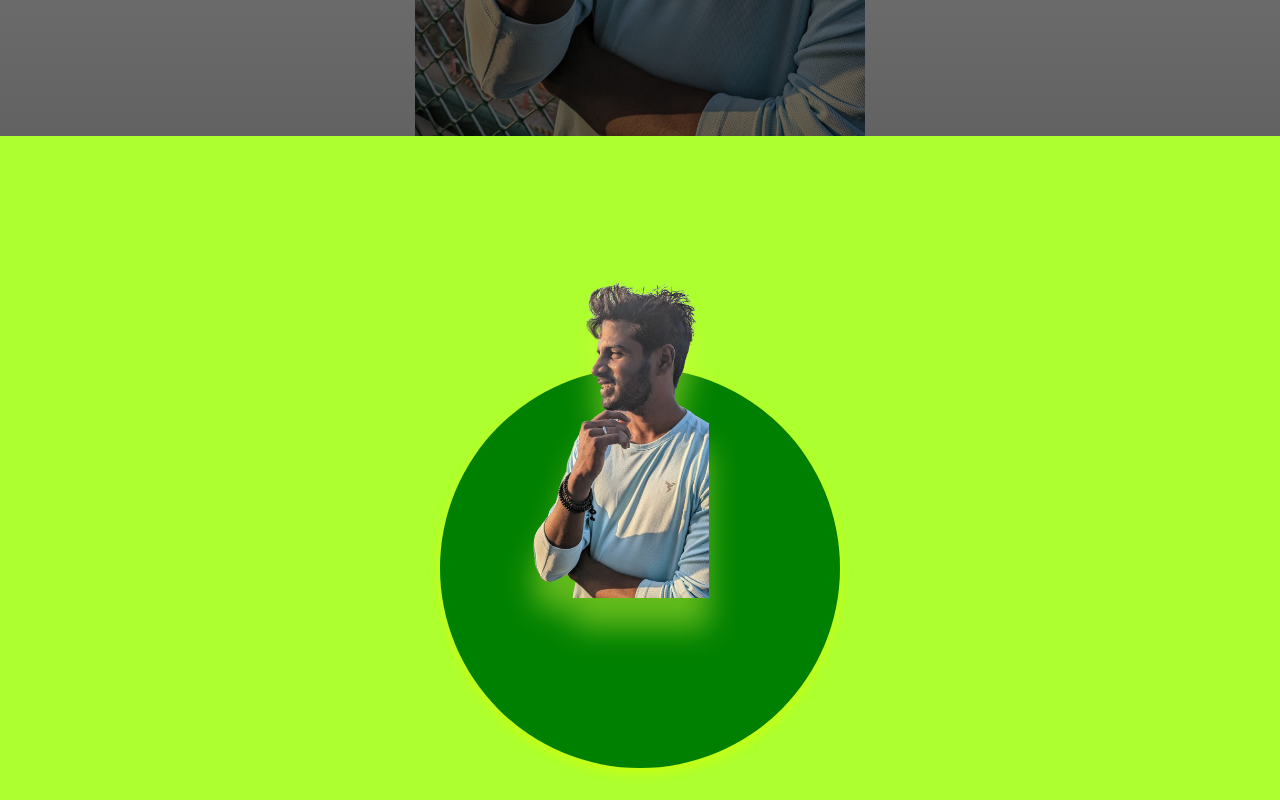
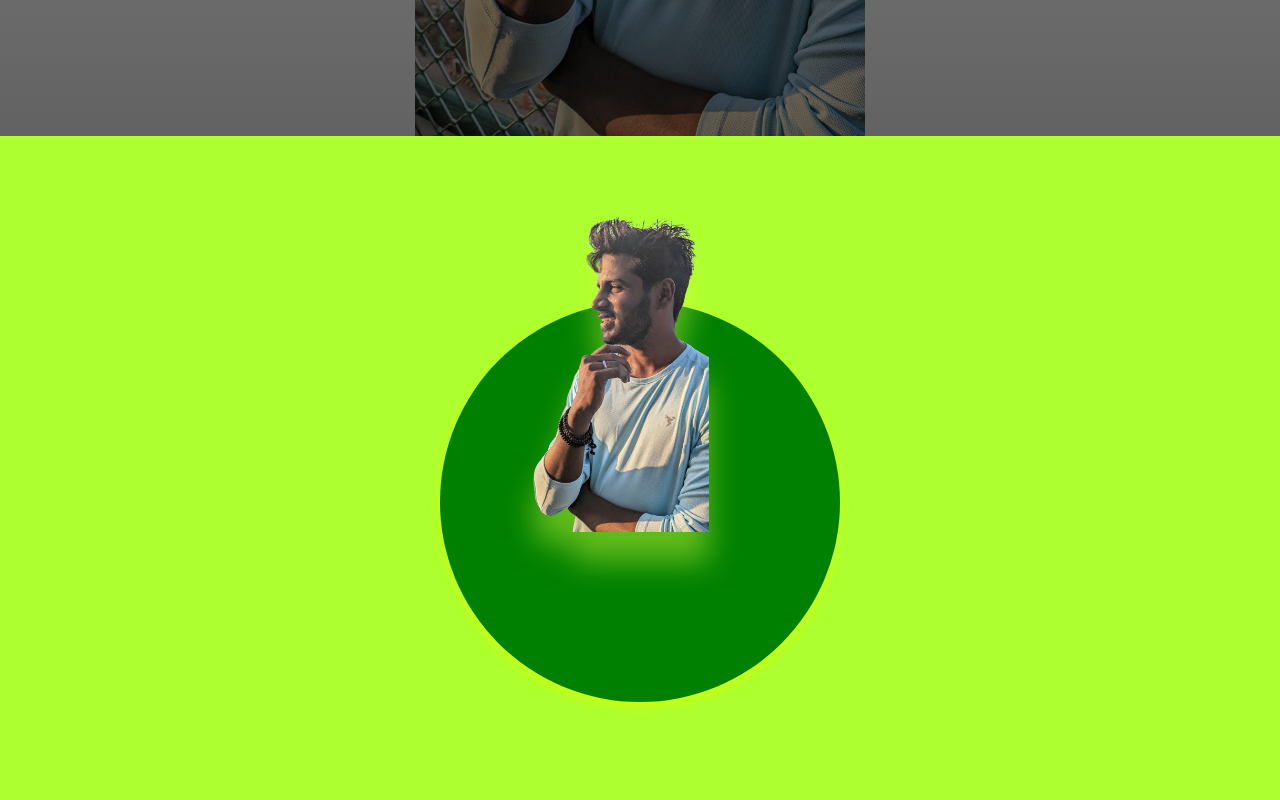
Before and after one commit to Partheeban-g/Portfolio, a plain HTML site: page index.html in a window 1280 px wide. Shown: the part 720-1520 px from the top of the page. Drawn offline with nearby package versions, Linux system fonts and the light colour scheme.

Commit message:
changed height

```diff
--- a/style.css
+++ b/style.css
@@ -26,8 +26,12 @@ nav{
 
 section{
     width: 100%;
-    min-height: 100vh;
+    /* min-height: 100vh; */
+    height: auto;
+    padding-top: 5%;
+    padding-bottom: 5%;
 }
+
 
 /*  home section   */
 
```
